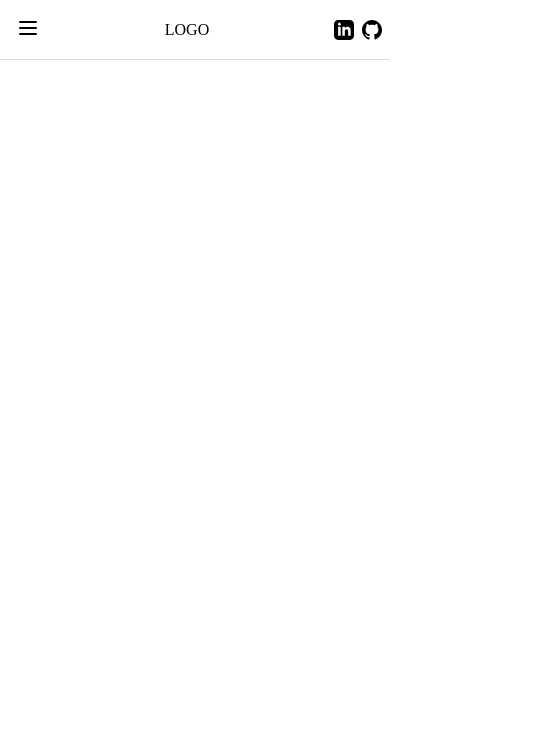
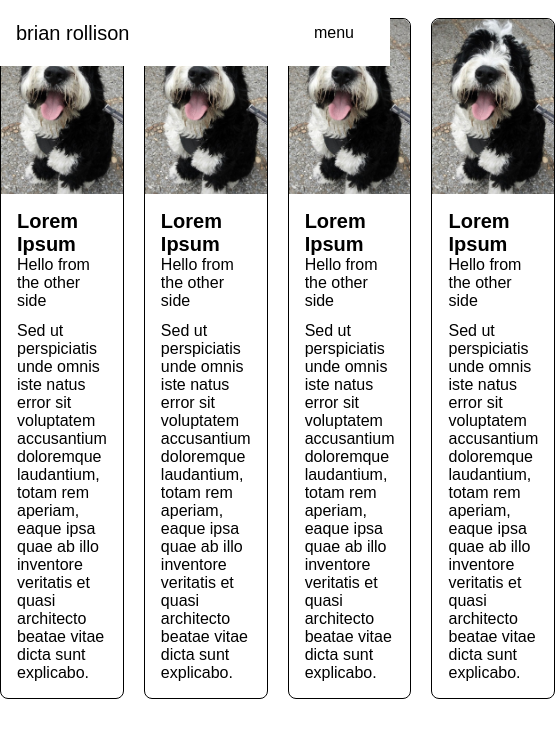
Before and after one commit to brollison/hermes, a plain HTML site: page index.html in a window 390 px wide. Shown: the top 738 px of the page, 555 px wide, since content can reach past the window. Drawn offline with Linux system fonts and the light colour scheme; a web font is replaced by a local one.

Commit message:
mostly playing with css grid

```diff
--- a/components.css
+++ b/components.css
@@ -1,61 +1,4 @@
-/* BUTTONS */
-:root {
-    /* PADDING */
-    --btn-padding-xl: 1.5rem;
-    --btn-padding-lg: 1.25rem;
-    --btn-padding-base: 1rem;
-    --btn-padding-sm: 0.75rem;
-    --btn-padding-xs: 0.5rem;
-    --btn-padding-none: 0rem;
-    /* COLOR */
-    --btn-primary-background: #47FFAF;
-    --buttton-primary-text: #000000;
-    --btn-default-background: #f1f2f6;
-    --btn-default-text: #000000;
-    --btn-alt-background: transparent;
-    --btn-alt-text: #000000;
-    /* RADIUS */
-    --btn-circle: 100rem;
-    --btn-rounded: 0.5rem;
-    --btn-square: 0rem;
-    /* TEXT */
-    --btn-text-lg: 1.25rem;
-    --btn-text-base: 1rem;
-    --btn-text-sm: 0.75rem;
-    --btn-text-std: 500;
-    --btn-text-bold: 600;
-}
-.btn {
-    background-color: var(--btn-default-background);
-    border: none;
-    border-radius: var(--btn-rounded);
-    padding: var(--btn-padding-xs) var(--btn-padding-lg) var(--btn-padding-xs) var(--btn-padding-lg);
-    font-weight: var(--btn-text-std);
-    font-size: var(--btn-text-base);
-    min-width: 3rem;
-}
-.btn:hover {
-    filter: brightness(95%);
-}
-.btn-sm {
-    font-size: var(--btn-text-sm);
-}
-.btn-lg {
-    font-size: var(--btn-text-lg);
-}
-.btn-primary {
-    background-color: var(--btn-primary-background);
-    color: var(--buttton-primary-text);
-}
-.btn-primary:hover {
-    filter: brightness(85%);
-}
-.btn-alt {
-    background-color: var(--btn-alt-background);
-    border: 2px solid var(--btn-alt-text);
-    color: var(--btn-alt-text);
-}
-.btn-alt:hover {
-    background-color: var(--btn-default-background);
-    filter: brightness(95%);
-}
+@import "components/buttons.css";
+@import "components/header.css";
+@import "components/callouts.css";
+@import "components/welcome.css";
--- /dev/null
+++ b/components/buttons.css
@@ -0,0 +1,51 @@
+@import "theme.css";
+
+/* BUTTONS TYPES */
+.btn {
+    background-color: var(--lightgrey);
+    color: var(--black);
+    border: none;
+    border-radius: var(--circle);
+    padding: var(--padding-xs) var(--padding-lg) var(--padding-xs) var(--padding-lg);
+    font-weight: var(--text-reg);
+    font-size: var(--text-base);
+    min-width: 3rem;
+}
+
+.btn-primary {
+    background-color: var(--theme);
+    color: var(--buttton-primary-text);
+}
+
+.btn-alt {
+    background-color: var(--transparent);
+    /* border: var(--stroke-thick) solid var(--black); */
+    color: var(--black);
+}
+
+/* BUTTON SIZES */
+.btn-sm {
+    font-size: var(--text-sm);
+}
+
+.btn-lg {
+    font-size: var(--text-lg);
+    padding: var(--padding-xs) var(--padding-xl) var(--padding-xs) var(--padding-xl);
+}
+
+/* BUTTON MODIFIERS */
+.btn:hover {
+    filter: brightness(95%);
+    cursor: pointer;
+    transition: ease-in;
+    transition-duration: 0.25s;
+}
+
+.btn-primary:hover {
+    filter: brightness(85%);
+}
+
+.btn-alt:hover {
+    background-color: var(--lightgrey);
+    filter: brightness(95%);
+}
--- /dev/null
+++ b/components/callouts.css
@@ -0,0 +1,86 @@
+@import "theme.css";
+
+.callouts {
+    display: grid;
+    gap: var(--padding-lg);
+    grid-template-columns: repeat(4, 1fr);
+    grid-template-rows: repeat(3, 1fr);
+}
+
+.callout {
+    background-color: var(--white);
+    border-radius: var(--rounded-extra);
+    border: var(--black) solid var(--stroke-base);
+    /* max-width: 250px; */
+    /* margin: var(--padding-xs); */
+}
+
+.callout-media > img {
+    display: block;
+    height: 175px;
+    width: 100%;
+    object-fit: cover;
+    object-position: 50% 20%;
+    border-radius: var(--rounded-extra) var(--rounded-extra) 0 0;
+}
+
+.callout-main {
+    padding: var(--padding-base);
+    font-size: var(--text-base);
+}
+
+/* ------------------------ */
+/* CALLOUT TITLE & SUBTITLE */
+/* ------------------------ */
+
+.callout-header {
+    margin-bottom: var(--padding-sm);
+}
+.callout-header > .title {
+    font-size: var(--text-lg);
+    font-weight: var(--text-bold);
+    text-decoration: none;
+}
+
+/* --------------------------- */
+/* REMOVE LINK STYLING ON TEXT */
+/* --------------------------- */
+
+.callout > a:link {
+    text-decoration: none;
+    color: var(--black);
+}
+.callout > a:visited {
+    text-decoration: none;
+    color: var(--black);
+}
+.callout > a:hover {
+    text-decoration: none;
+    color: var(--black);
+}
+.callout > a:active {
+    text-decoration: none;
+    color: var(--black);
+}
+
+/* ------------------ */
+/* ON HOVER ANIMATION */
+/* ------------------ */
+
+@keyframes lift {
+    100% {transform: translateY(-5px)}
+}
+
+.callout:hover {
+    animation-name: lift;
+    animation-duration: 0.5s;
+    animation-iteration-count: infinite;
+    animation-direction: alternate;
+    box-shadow: 2px 4px 8px var(--lightgrey);
+}
+
+/* .callout:hover {
+    transform: translateY(-3px);
+    transition-duration: 0.5s;
+    box-shadow: 2px 4px 8px var(--lightgrey);
+} */
--- /dev/null
+++ b/components/header.css
@@ -0,0 +1,84 @@
+@import "theme.css";
+
+.nav {
+    display: flex;
+    justify-content: space-between;
+    align-items: center;
+    padding: var(--padding-xl);
+    /* border-bottom: var(--stroke-base) solid var(--lightgrey); */
+    font-size: var(--text-lg);
+    /* background-color: var(--theme); */
+    /* text-transform: uppercase; */
+    position: fixed;
+    top:0;
+    left:0;
+    right:0;
+}
+
+.nav:hover {
+    background-color: var(--white);
+    transition-duration: 1s;
+}
+
+/* --------------------------- */
+/* REMOVE LINK STYLING ON TEXT */
+/* --------------------------- */
+.nav-branding > a:link {
+    text-decoration: none;
+    color: var(--black);
+}
+.nav-branding > a:visited {
+    text-decoration: none;
+    color: var(--black);
+}
+.nav-branding > a:hover {
+    text-decoration: none;
+    color: var(--black);
+}
+.nav-branding > a:active {
+    text-decoration: none;
+    color: var(--black);
+}
+.nav-link > a:link {
+    text-decoration: none;
+    color: var(--black);
+}
+.nav-link > a:visited {
+    text-decoration: none;
+    color: var(--black);
+}
+.nav-link > a:hover {
+    text-decoration: none;
+    color: var(--black);
+}
+.nav-link > a:active {
+    text-decoration: none;
+    color: var(--black);
+}
+
+/* --------------- */
+/* RIGHT LINK MENU */
+/* --------------- */
+.nav-right > .nav-links {
+    display: flex;
+}
+.nav-link {
+    margin-left: var(--padding-base);
+}
+
+/* -------------- */
+/* RESPONSIVENESS */
+/* -------------- */
+@media screen and (max-width: 600px) {
+    .nav > .nav-right > .nav-links {
+        display: none;
+    }
+    .nav {
+        padding: var(--padding-base);
+    }
+}
+@media screen and (min-width: 601px) {
+    .nav > .nav-right > .nav-menu {
+        display: none;
+    }
+}
--- /dev/null
+++ b/components/welcome.css
@@ -0,0 +1,18 @@
+@import "theme.css";
+
+.welcome {
+    height: 100vh;
+    background-color: var(--black);
+}
+
+.name {
+    text-transform: uppercase;
+    font-size: var(--text-welcome);
+    font-weight: var(--text-heavy);
+    color: var(--white);
+    align-items: center;
+}
+
+.name > .name-nick {
+    color: var(--theme);
+}
--- a/index.html
+++ b/index.html
@@ -7,72 +7,103 @@
         <meta name="description" content="brolly's coding playground O.o">
         <meta name="author" content="Brian Rollison">
         <meta name="keywords" content="HTML, CSS, Product Manager, Javascript">
-        <link href="https://fonts.googleapis.com/css2?family=Balsamiq+Sans" rel="stylesheet">
         <link rel="stylesheet" href="styles.css">
     </head>
     <body>
         <header>
-            <div class="navbar">
-                <div class="navbar-left">
-                    <div class="navbar-links">
-                        <div class="navbar-menu">
-                            <button class="btn-icon">
-                                <svg xmlns="http://www.w3.org/2000/svg" viewBox="0 0 24 24" width="24" height="24" class="button-icon">
-                                    <path d="M4 5h16a1 1 0 0 1 0 2H4a1 1 0 1 1 0-2zm0 6h16a1 1 0 0 1 0 2H4a1 1 0 0 1 0-2zm0 6h16a1 1 0 0 1 0 2H4a1 1 0 0 1 0-2z"/>
-                                </svg>
-                            </button>
+            <div class="nav">
+                <div class="nav-left">
+                    <div class="nav-branding">
+                        <a href="index.html">
+                            brian rollison
+                        </a>
+                    </div>
+                </div>
+                <div class="nav-right">
+                    <div class="nav-links">
+                        <div class="nav-link">
+                            <a href="">projects</a>
                         </div>
-                        <div class="navbar-branding">
-                            LOGO
+                        <div class="nav-link">
+                            <a href="">about</a>
                         </div>
-                        <div class="navbar-link">
-                            <div class="navbar-link-text">
-                                Home
-                            </div>
-                        </div>
-                        <div class="navbar-link">
-                            <div class="navbar-link-text">
-                                About
-                            </div>
-                        </div>
-                        <div class="navbar-link">
-                            <div class="navbar-link-text">
-                                Projects
-                            </div>
+                        <div class="nav-link">
+                            <a href="">contact</a>
                         </div>
                     </div>
-                </div>
-                <div class="navbar-center">
-                    <div class="navbar-branding">
-                        LOGO
-                    </div>
-                </div>
-                <div class="navbar-right">
-                    <div class="navbar-links">
-                        <div class="navbar-link">
-                            <div class="navbar-link-icon">
-                                <a href="https://www.linkedin.com/in/brianrollison/">
-                                    <svg xmlns="http://www.w3.org/2000/svg" width="24" height="24" viewBox="0 0 24 24" class="navbar-icon">
-                                        <path class="test" d="M19 0h-14c-2.761 0-5 2.239-5 5v14c0 2.761 2.239 5 5 5h14c2.762 0 5-2.239 5-5v-14c0-2.761-2.238-5-5-5zm-11 19h-3v-11h3v11zm-1.5-12.268c-.966 0-1.75-.79-1.75-1.764s.784-1.764 1.75-1.764 1.75.79 1.75 1.764-.783 1.764-1.75 1.764zm13.5 12.268h-3v-5.604c0-3.368-4-3.113-4 0v5.604h-3v-11h3v1.765c1.396-2.586 7-2.777 7 2.476v6.759z"/>
-                                    </svg>
-                                </a>
-                            </div>
-                        </div>
-                        <div class="navbar-link">
-                            <div class="navbar-link-icon">
-                                <a href="https://github.com/brollison">
-                                    <svg xmlns="http://www.w3.org/2000/svg" width="24" height="24" viewBox="0 0 24 24" class="navbar-icon">
-                                        <path d="M12 0c-6.626 0-12 5.373-12 12 0 5.302 3.438 9.8 8.207 11.387.599.111.793-.261.793-.577v-2.234c-3.338.726-4.033-1.416-4.033-1.416-.546-1.387-1.333-1.756-1.333-1.756-1.089-.745.083-.729.083-.729 1.205.084 1.839 1.237 1.839 1.237 1.07 1.834 2.807 1.304 3.492.997.107-.775.418-1.305.762-1.604-2.665-.305-5.467-1.334-5.467-5.931 0-1.311.469-2.381 1.236-3.221-.124-.303-.535-1.524.117-3.176 0 0 1.008-.322 3.301 1.23.957-.266 1.983-.399 3.003-.404 1.02.005 2.047.138 3.006.404 2.291-1.552 3.297-1.23 3.297-1.23.653 1.653.242 2.874.118 3.176.77.84 1.235 1.911 1.235 3.221 0 4.609-2.807 5.624-5.479 5.921.43.372.823 1.102.823 2.222v3.293c0 .319.192.694.801.576 4.765-1.589 8.199-6.086 8.199-11.386 0-6.627-5.373-12-12-12z"/>
-                                    </svg>
-                                </a>
-                            </div>
-                        </div>
+                    <div class="nav-menu">
+                        <button class="btn btn-alt">menu</button>
                     </div>
                 </div>
             </div>
         </header>
         <main>
+            <section">
+                <div class="row">
+                    first row
+                    <div class="callouts">
+                        <div class="callout feature">
+                            <a href="https://www.google.com" target="_blank">
+                                <div class="callout-media">
+                                    <img src="images/Bear.jpeg" alt="picture">
+                                </div>
+                                <div class="callout-main">
+                                    <div class="callout-header">
+                                        <div class="title">Lorem Ipsum</div>
+                                        <div class="subtitle">Hello from the other side</div>
+                                    </div>
+                                    <div class="callout-body">Sed ut perspiciatis unde omnis iste natus error sit voluptatem accusantium doloremque laudantium, totam rem aperiam, eaque ipsa quae ab illo inventore veritatis et quasi architecto beatae vitae dicta sunt explicabo.</div>
+                                </div>
+                            </a>
+                        </div>
+                        <div class="callout">
+                            <a href="https://www.google.com" target="_blank">
+                                <div class="callout-media">
+                                    <img src="images/Bear.jpeg" alt="picture">
+                                </div>
+                                <div class="callout-main">
+                                    <div class="callout-header">
+                                        <div class="title">Lorem Ipsum</div>
+                                        <div class="subtitle">Hello from the other side</div>
+                                    </div>
+                                    <div class="callout-body">Sed ut perspiciatis unde omnis iste natus error sit voluptatem accusantium doloremque laudantium, totam rem aperiam, eaque ipsa quae ab illo inventore veritatis et quasi architecto beatae vitae dicta sunt explicabo.</div>
+                                </div>
+                            </a>
+                        </div>
+                        <div class="callout">
+                            <a href="https://www.google.com" target="_blank">
+                                <div class="callout-media">
+                                    <img src="images/Bear.jpeg" alt="picture">
+                                </div>
+                                <div class="callout-main">
+                                    <div class="callout-header">
+                                        <div class="title">Lorem Ipsum</div>
+                                        <div class="subtitle">Hello from the other side</div>
+                                    </div>
+                                    <div class="callout-body">Sed ut perspiciatis unde omnis iste natus error sit voluptatem accusantium doloremque laudantium, totam rem aperiam, eaque ipsa quae ab illo inventore veritatis et quasi architecto beatae vitae dicta sunt explicabo.</div>
+                                </div>
+                            </a>
+                        </div>
+                        <div class="callout">
+                            <a href="https://www.google.com" target="_blank">
+                                <div class="callout-media">
+                                    <img src="images/Bear.jpeg" alt="picture">
+                                </div>
+                                <div class="callout-main">
+                                    <div class="callout-header">
+                                        <div class="title">Lorem Ipsum</div>
+                                        <div class="subtitle">Hello from the other side</div>
+                                    </div>
+                                    <div class="callout-body">Sed ut perspiciatis unde omnis iste natus error sit voluptatem accusantium doloremque laudantium, totam rem aperiam, eaque ipsa quae ab illo inventore veritatis et quasi architecto beatae vitae dicta sunt explicabo.</div>
+                                </div>
+                            </a>
+                        </div>
+                    </div>
+                </div>
+            </section>
+            <section>
 
+            </section>
         </main>
         <footer>
 
--- a/styles.css
+++ b/styles.css
@@ -1,109 +1,15 @@
-/* THEME */
-:root {
-    /* COLORS */
-    --background-base: #ffffff;
-    --text-base: #000000;
-    --button-primary-background: #32a852;
-    --button-primary-hover: #a83298;
-
-    /* PADDING/MARGIN/RADIUS */
-    --size-xl: 1.5rem;
-    --size-lg: 1.25rem;
-    --size-base: 1rem;
-    --size-sm: 0.75rem;
-    --size-xs: 0.5rem;
-    --size-none: 0rem;
-
-    /* LINE THICKNESS */
-    --line-thick: 2px;
-    --line-med: 1.5px;
-    --line-base: 1px;
-    --line-thin: 0.5px;
-}
+@import "theme.css";
+@import "components.css";
+@import url("https://use.typekit.net/xkq6fsr.css");
 
 /* MASTER STYLES */
+html {
+    font-family: sans-serif;
+    font-style: normal;
+    font-weight: 400;
+}
 body {
     margin: var(--size-none);
-    /* font-family: "Balsamiq Sans", sans-serif; */
+    font-family: "mr-eaves-modern", sans-serif;
+    font-size: var(--text-base);
 }
-
-.btn-icon {
-    padding: var(--size-xs) var(--size-base) var(--size-xs) var(--size-base);
-    border: none;
-    background-color: var(--button-primary-background);
-    transition-duration: 0.5s;
-    border-radius: var(--size-xs);
-}
-
-/* NAVBAR STYLES*/
-.navbar {
-    display: flex;
-    justify-content: space-between;
-    padding: var(--size-xl);
-    border-bottom: var(--line-base) solid gainsboro;
-    align-items: center;
-}
-
-.navbar > .navbar-left > div {
-    margin-right: var(--size-base);
-    font-size: 1rem;
-    text-transform: uppercase;
-}
-
-.navbar > .navbar-right > div {
-    margin-left: var(--size-base);
-    font-size: 1rem;
-    text-transform: uppercase;
-}
-
-.navbar-links {
-    display: flex;
-}
-
-.navbar-left > .navbar-links > .navbar-link > .navbar-link-text {
-    margin-left: var(--size-base);
-}
-
-.navbar-right > .navbar-links > .navbar-link > .navbar-link-icon {
-    height: 1.5rem;
-    margin-left: var(--size-xs);
-}
-
-.navbar-icon {
-    width: 1.25rem;
-}
-
-.navbar > .navbar-left > .navbar-links > .navbar-branding {
-    margin-right: var(--size-lg);
-}
-
-.navbar > .navbar-left > .navbar-links > .navbar-menu > .btn-icon {
-    background-color: transparent;
-    padding: var(--size-xs) var(--size-xs) var(--size-xs) var(--size-xs);
-    border-radius: 2rem;
-}
-
-.navbar > .navbar-left > .navbar-links > .navbar-menu > .btn-icon:hover {
-    background-color: var(--button-primary-hover);
-}
-
-@media screen and (max-width: 650px) {
-    .navbar > .navbar-left > .navbar-links > .navbar-branding {
-        display: none;
-    }
-    .navbar > .navbar-left > .navbar-links > .navbar-link {
-        display: none;
-    }
-    .navbar {
-        padding: var(--size-xs);
-    }
-}
-
-@media screen and (min-width: 651px) {
-    .navbar > .navbar-center > .navbar-branding {
-        display: none;
-    }
-    .navbar > .navbar-left > .navbar-links > .navbar-menu {
-        display: none;
-    }
-}
--- /dev/null
+++ b/theme.css
@@ -0,0 +1,48 @@
+:root {
+
+    /* SCREEN SIZES */
+    --mobile: 600px;
+    --tablet: 900px;
+    --desktop: 1200px;
+
+    /* TEXT */
+    --text-welcome: 8rem;
+    --text-lg: 1.25rem;
+    --text-base: 1rem;
+    --text-sm: 0.75rem;
+    --text-thin: 300;
+    --text-reg: 400;
+    --text-med: 500;
+    --text-bold: 600;
+    --text-heavy: 700;
+    --text-italic: italic;
+
+    /* COLORS */
+    --black: #000000;
+    --lightgrey: #f1f2f6;
+    --white: #ffffff;
+    --theme: #47FFAF;
+    --transparent: transparent;
+
+    /* PADDING/MARGIN */
+    --padding-xl: 1.5rem;
+    --padding-lg: 1.25rem;
+    --padding-base: 1rem;
+    --padding-sm: 0.75rem;
+    --padding-xs: 0.5rem;
+    --padding-xxs: 0.25rem;
+    --padding-none: 0rem;
+
+    /* RADIUS */
+    --circle: 100rem;
+    --rounded: 0.25rem;
+    --rounded-extra: 0.5rem;
+    --square: 0rem;
+
+    /* BORDERS */
+    --stroke-thin: 0.5px;
+    --stroke-base: 1px;
+    --stroke-med: 1.5px
+    --stroke-thick: 2px;
+
+}
```
Also changed, not shown: about.html (+12 -24 lines), components.html (+12 -4 lines), images/icons/logo.svg (added).
